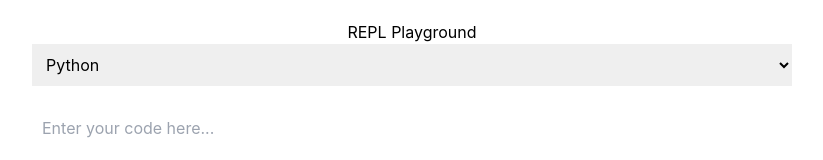
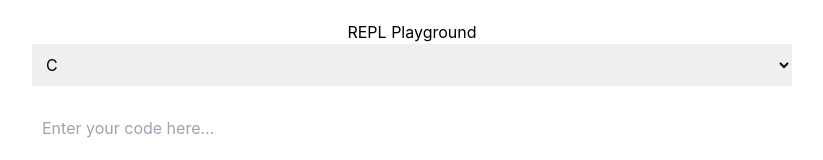
Before and after one commit to tiakavousi/code-Playground, a React (Create React App) app in the folder frontend/: page / in a window 1280 px wide. Shown: the top 160 px of the page, without its empty margins (228-1051 px from the left). Built offline with nearby package versions, Linux system fonts and the light colour scheme; the HTML template or start-up script is replaced by a standard one.

Commit message:
add react js

```diff
--- a/frontend/src/REPLPlayground.js
+++ b/frontend/src/REPLPlayground.js
@@ -2,7 +2,7 @@ import React, { useState } from 'react';
 
 const REPLPlayground = () => {
     const [code, setCode] = useState('');
-    const [language, setLanguage] = useState('python');
+    const [language, setLanguage] = useState('c');
     const [output, setOutput] = useState('');
     const [isLoading, setIsLoading] = useState(false);
 
@@ -10,15 +10,20 @@ const REPLPlayground = () => {
         setIsLoading(true);
         setOutput('');
         try {
-            console.log('Sending request to:', '/execute');
-            console.log('Request body:', { language, code });
+            const requestBody = {
+                language: language,
+                code: code
+            };
+
+            console.log('Sending request to:', 'http://localhost:8080/execute');
+            console.log('Request body:', JSON.stringify(requestBody));
 
             const response = await fetch('/execute', {
                 method: 'POST',
                 headers: {
                     'Content-Type': 'application/json',
                 },
-                body: JSON.stringify({ language, code }),
+                body: JSON.stringify(requestBody),
             });
 
             console.log('Response status:', response.status);
@@ -29,7 +34,8 @@ const REPLPlayground = () => {
 
             let data;
             try {
-                data = JSON.parse(text);
+                data = text;
+                console.log(text)
             } catch (error) {
                 console.error('Error parsing JSON:', error);
                 setOutput(`Error: Invalid JSON response: ${text.substring(0, 100)}...`);
@@ -58,12 +64,12 @@ const REPLPlayground = () => {
                     onChange={(e) => setLanguage(e.target.value)}
                     style={{ width: '100%', padding: '10px' }}
                 >
+                    <option value="c">C</option>
+                    <option value="cpp">C++</option>
                     <option value="python">Python</option>
                     <option value="javascript">JavaScript</option>
+                    <option value="java">Java</option>
                     <option value="bash">Bash</option>
-                    <option value="java">Java</option>
-                    <option value="c">C</option>
-                    <option value="cpp">C++</option>
                 </select>
             </div>
             <textarea
```
